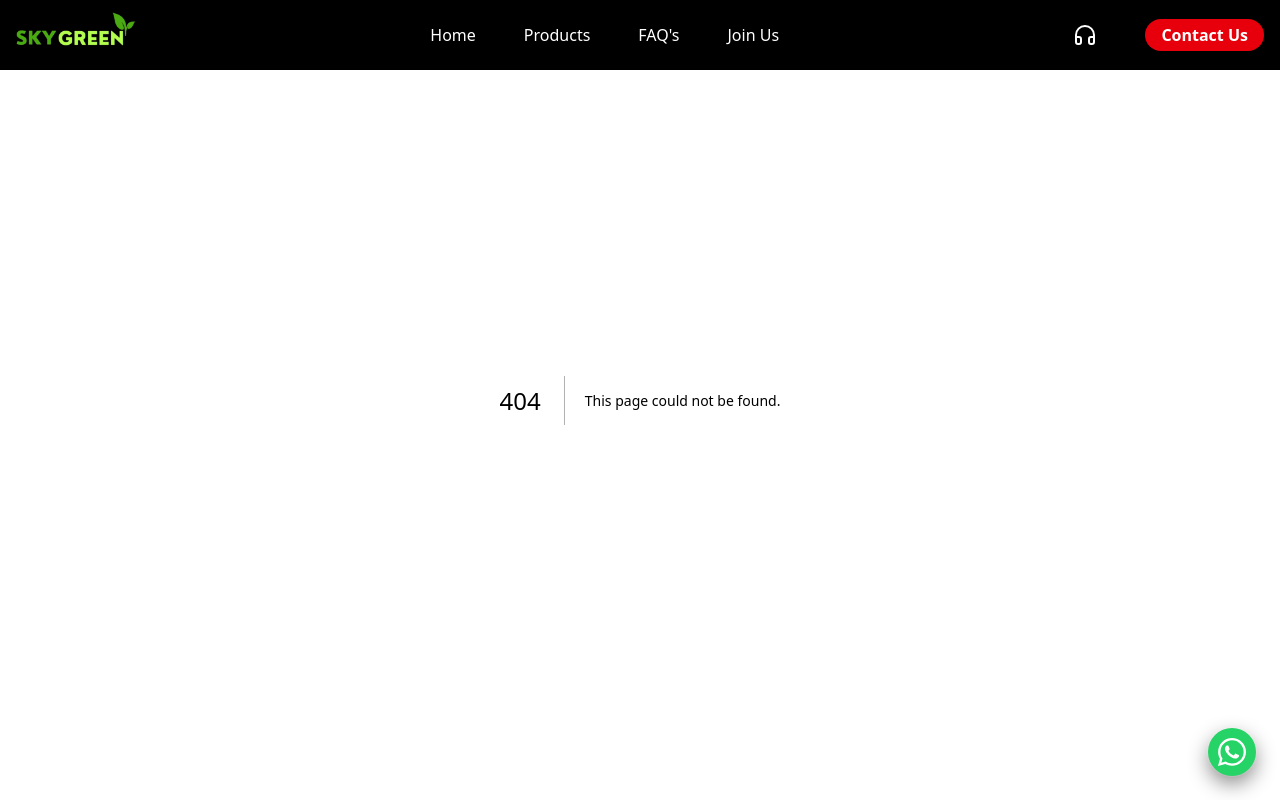
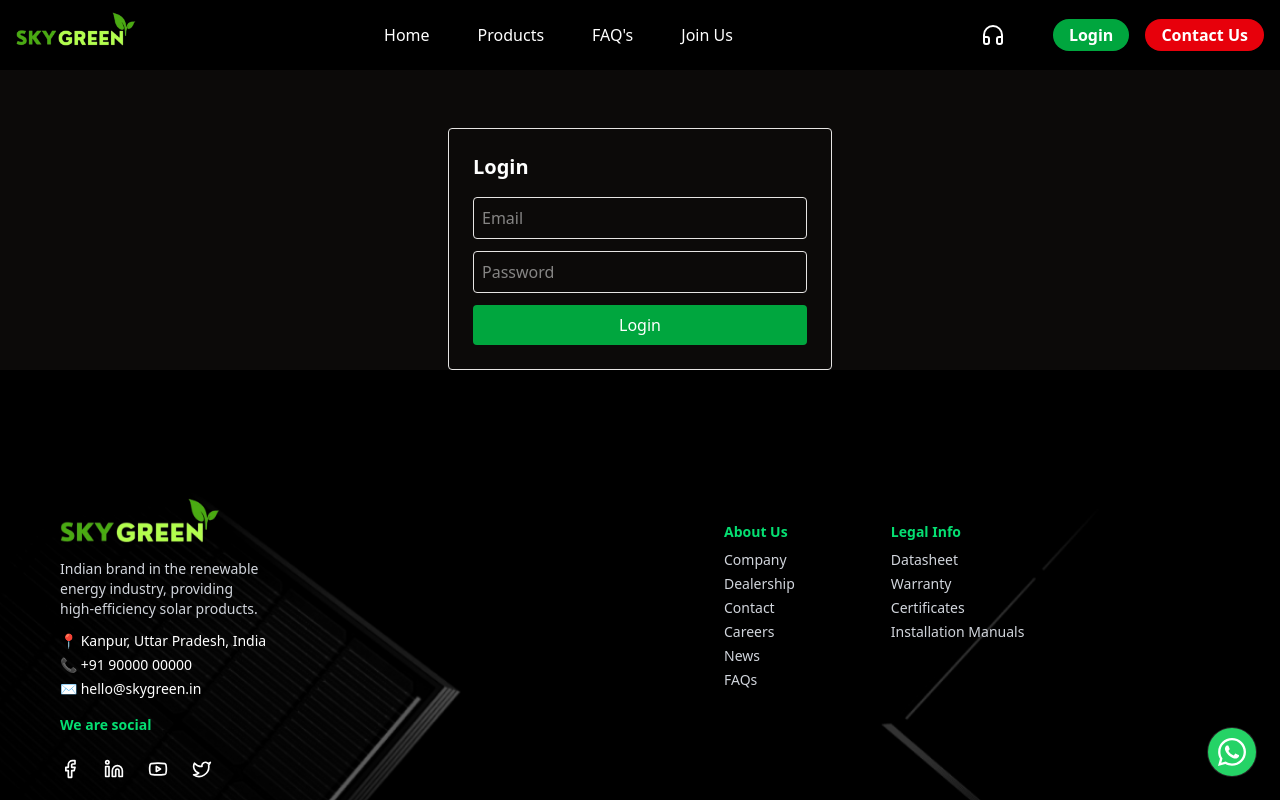
Before and after one commit to deepanshi-alva/skygreen, a Next.js app: page /login in a window 1280 px wide. Before the commit this address had no page. Shown: the top 800 px of the page. Built offline with nearby package versions, Linux system fonts and the light colour scheme.

Commit message:
added the functionality for the login

```diff
--- a/app/layout.tsx
+++ b/app/layout.tsx
@@ -4,6 +4,7 @@ import "./globals.css";
 import Footer from "@/components/common/footer";
 import Header from "@/components/common/header";
 import WhatsAppWidget from "@/components/WhatsAppWidget";
+import { AuthProvider } from "@/lib/authContext";
 
 const geistSans = Geist({
   variable: "--font-geist-sans",
@@ -30,6 +31,7 @@ export default function RootLayout({
       <body
         className={`${geistSans.variable} ${geistMono.variable} antialiased bg-background text-foreground `}
       >
+        <AuthProvider>
           <Header />
           {children}
           <Footer />
@@ -38,6 +40,7 @@ export default function RootLayout({
             bottom={24}
             right={24}
           />
+        </AuthProvider>
       </body>
     </html>
   );
--- /dev/null
+++ b/app/login/page.tsx
@@ -0,0 +1,48 @@
+"use client";
+import { useState } from "react";
+
+export default function LoginPage() {
+  const [email, setEmail] = useState("");
+  const [password, setPassword] = useState("");
+
+  const handleLogin = async (e: any) => {
+    e.preventDefault();
+    const res = await fetch(`${process.env.NEXT_PUBLIC_API_URL}/api/auth/local`, {
+      method: "POST",
+      headers: { "Content-Type": "application/json" },
+      body: JSON.stringify({ identifier: email, password }),
+    });
+    const data = await res.json();
+
+    if (data.jwt) {
+      localStorage.setItem("jwt", data.jwt);
+      localStorage.setItem("user", JSON.stringify(data.user));
+      window.location.href = "/"; // reload to update navbar
+    } else {
+      alert("Invalid login");
+    }
+  };
+
+  return (
+    <form onSubmit={handleLogin} className="max-w-sm mx-auto mt-32 text-white p-6 border rounded">
+      <h1 className="text-xl font-bold mb-4">Login</h1>
+      <input
+        type="email"
+        placeholder="Email"
+        value={email}
+        onChange={(e) => setEmail(e.target.value)}
+        className="w-full mb-3 p-2 border rounded"
+      />
+      <input
+        type="password"
+        placeholder="Password"
+        value={password}
+        onChange={(e) => setPassword(e.target.value)}
+        className="w-full mb-3 p-2 border rounded"
+      />
+      <button type="submit" className="w-full bg-green-600 text-white py-2 rounded">
+        Login
+      </button>
+    </form>
+  );
+}
--- a/components/common/header.tsx
+++ b/components/common/header.tsx
@@ -1,10 +1,11 @@
 "use client";
 
 import { useState, useEffect } from "react";
-import { Menu, X, ChevronDown, Headphones } from "lucide-react"; // Added Headphones icon
+import { Menu, X, ChevronDown, Headphones } from "lucide-react";
 import Image from "next/image";
 import Link from "next/link";
 import { usePathname } from "next/navigation";
+import { useAuth } from "@/lib/authContext"; // ✅ import auth context
 
 export default function Navbar() {
   const [mobileMenuOpen, setMobileMenuOpen] = useState(false);
@@ -12,6 +13,8 @@ export default function Navbar() {
   const [supportOpen, setSupportOpen] = useState(false);
   const [mobileSupportOpen, setMobileSupportOpen] = useState(false);
   const pathname = usePathname();
+
+  const { user, logout } = useAuth(); // ✅ get user & logout
 
   useEffect(() => {
     const handleScroll = () => {
@@ -22,13 +25,15 @@ export default function Navbar() {
   }, []);
 
   const linkClasses = (path: string) =>
-    `hover:text-green-500 transform hover:scale-110 transition-transform duration-300 ${pathname === path ? "text-green-500 font-semibold" : ""
+    `hover:text-green-500 transform hover:scale-110 transition-transform duration-300 ${
+      pathname === path ? "text-green-500 font-semibold" : ""
     }`;
 
   return (
     <div
-      className={`fixed top-0 w-full z-50 transition-shadow ${isSticky ? "shadow-md bg-black/90" : "bg-black"
-        }`}
+      className={`fixed top-0 w-full z-50 transition-shadow ${
+        isSticky ? "shadow-md bg-black/90" : "bg-black"
+      }`}
     >
       <nav className="max-w-7xl mx-auto flex items-center justify-between px-4 py-3 text-white">
         {/* Logo */}
@@ -58,7 +63,7 @@ export default function Navbar() {
           </Link>
         </div>
 
-        {/* Support + Contact */}
+        {/* Right Section: Support + Auth */}
         <div className="hidden md:flex items-center space-x-4 relative">
           {/* Support Dropdown */}
           <div
@@ -66,12 +71,17 @@ export default function Navbar() {
             onMouseEnter={() => setSupportOpen(true)}
             onMouseLeave={() => setSupportOpen(false)}
           >
-            <button className={`font-semibold flex items-center mr-8 transition-transform duration-300 ${supportOpen ? "text-green-500 scale-110" : "hover:text-green-400 hover:scale-110"
-              }`}>
+            <button
+              className={`font-semibold flex items-center mr-8 transition-transform duration-300 ${
+                supportOpen
+                  ? "text-green-500 scale-110"
+                  : "hover:text-green-400 hover:scale-110"
+              }`}
+            >
               <Headphones size={24} />
             </button>
 
-            {/* Support Popup (Dark Theme) */}
+            {/* Support Popup */}
             {supportOpen && (
               <div className="absolute right-0 mt-2 w-80 bg-gray-900/95 text-white rounded-xl shadow-xl p-5 z-50 border border-gray-700">
                 <p className="font-semibold text-green-400 mb-2">Pre-Sale</p>
@@ -91,11 +101,15 @@ export default function Navbar() {
                 >
                   service@skygreen.com
                 </a>
-                <p className="text-sm text-gray-500 mt-1">Responds within 24 hours</p>
+                <p className="text-sm text-gray-500 mt-1">
+                  Responds within 24 hours
+                </p>
 
                 <hr className="my-4 border-gray-700" />
 
-                <p className="font-semibold text-green-400 mb-2">Customer Support</p>
+                <p className="font-semibold text-green-400 mb-2">
+                  Customer Support
+                </p>
                 <a
                   href="tel:+19085700909"
                   className="block text-gray-300 hover:text-green-400"
@@ -107,8 +121,68 @@ export default function Navbar() {
                 </p>
               </div>
             )}
+          </div>
 
-          </div>
+          {/* ✅ Auth Section */}
+          {!user ? (
+            <Link
+              href={"/login"}
+              className="bg-green-600 px-4 py-1 rounded-full text-white font-semibold hover:bg-green-700 transition"
+            >
+              Login
+            </Link>
+          ) : (
+            <div className="relative group">
+              <button className="px-4 py-2 bg-gray-100 text-black rounded">
+                {user.username} <ChevronDown className="inline w-4 h-4" />
+              </button>
+              <div className="absolute right-0 mt-2 w-48 bg-white text-black shadow-lg rounded hidden group-hover:block">
+                {/* Common */}
+                <Link
+                  href="/profile"
+                  className="block px-4 py-2 hover:bg-gray-100"
+                >
+                  My Profile
+                </Link>
+
+                {/* Role-specific */}
+                {user?.role?.name === "Admin" && (
+                  <Link
+                    href="/admin/users"
+                    className="block px-4 py-2 hover:bg-gray-100"
+                  >
+                    Manage Users
+                  </Link>
+                )}
+
+                {user?.role?.name === "Caller" && (
+                  <Link
+                    href="/caller/users"
+                    className="block px-4 py-2 hover:bg-gray-100"
+                  >
+                    Assigned Users
+                  </Link>
+                )}
+
+                {user?.role?.name === "Customer" && (
+                  <Link
+                    href="/orders"
+                    className="block px-4 py-2 hover:bg-gray-100"
+                  >
+                    My Orders
+                  </Link>
+                )}
+
+                {/* Logout */}
+                <button
+                  onClick={logout}
+                  className="w-full text-left px-4 py-2 hover:bg-red-50 text-red-600"
+                >
+                  Logout
+                </button>
+              </div>
+            </div>
+          )}
 
           {/* Contact Us */}
           <Link
@@ -143,10 +217,71 @@ export default function Navbar() {
             Join Us
           </Link>
 
+          {/* ✅ Mobile Auth */}
+          {!user ? (
+            <Link
+              href={"/login"}
+              className="block bg-green-600 px-4 py-2 rounded text-center mt-3"
+            >
+              Login
+            </Link>
+          ) : (
+            <div className="mt-3 bg-white text-black rounded-lg shadow-lg">
+              <p className="px-4 py-2 font-semibold border-b">
+                Hello, {user.username}
+              </p>
+
+              <Link
+                href="/profile"
+                className="block px-4 py-2 hover:bg-gray-100"
+              >
+                My Profile
+              </Link>
+
+              {user?.role?.name === "Admin" && (
+                <Link
+                  href="/admin/users"
+                  className="block px-4 py-2 hover:bg-gray-100"
+                >
+                  Manage Users
+                </Link>
+              )}
+
+              {user?.role?.name === "Caller" && (
+                <Link
+                  href="/caller/users"
+                  className="block px-4 py-2 hover:bg-gray-100"
+                >
+                  Assigned Users
+                </Link>
+              )}
+
+              {user?.role?.name === "Customer" && (
+                <Link
+                  href="/orders"
+                  className="block px-4 py-2 hover:bg-gray-100"
+                >
+                  My Orders
+                </Link>
+              )}
+
+              <button
+                onClick={logout}
+                className="w-full text-left px-4 py-2 hover:bg-red-50 text-red-600"
+              >
+                Logout
+              </button>
+            </div>
+          )}
+
           {/* Mobile Support Dropdown */}
           <div className="mt-3">
             <button
-              className={`font-semibold flex items-center mr-8 transition-transform duration-300 ${supportOpen ? "text-green-500 scale-110" : "hover:text-green-400 hover:scale-110"}`}
+              className={`font-semibold flex items-center mr-8 transition-transform duration-300 ${
+                supportOpen
+                  ? "text-green-500 scale-110"
+                  : "hover:text-green-400 hover:scale-110"
+              }`}
               onClick={() => setMobileSupportOpen(!mobileSupportOpen)}
             >
               <Headphones size={18} />
@@ -160,10 +295,7 @@ export default function Navbar() {
                 </a>
 
                 <p className="font-semibold mt-3 mb-1">After-Sale</p>
-                <a
-                  href="mailto:service@skygreen.com"
-                  className="text-blue-600"
-                >
+                <a href="mailto:service@skygreen.com" className="text-blue-600">
                   service@skygreen.com
                 </a>
                 <p className="text-sm text-gray-500 mt-1">Respond in 24 hours</p>
--- /dev/null
+++ b/lib/authContext.tsx
@@ -0,0 +1,50 @@
+"use client";
+import { createContext, useContext, useEffect, useState } from "react";
+
+type User = {
+  id: number;
+  username: string;
+  email: string;
+  role: { name: string };
+};
+
+type AuthContextType = {
+  user: User | null;
+  jwt: string | null;
+  logout: () => void;
+};
+
+const AuthContext = createContext<AuthContextType>({
+  user: null,
+  jwt: null,
+  logout: () => {},
+});
+
+export const AuthProvider = ({ children }: { children: React.ReactNode }) => {
+  const [user, setUser] = useState<User | null>(null);
+  const [jwt, setJwt] = useState<string | null>(null);
+
+  useEffect(() => {
+    const storedUser = localStorage.getItem("user");
+    const storedJwt = localStorage.getItem("jwt");
+    if (storedUser && storedJwt) {
+      setUser(JSON.parse(storedUser));
+      setJwt(storedJwt);
+    }
+  }, []);
+
+  const logout = () => {
+    localStorage.removeItem("user");
+    localStorage.removeItem("jwt");
+    setUser(null);
+    setJwt(null);
+  };
+
+  return (
+    <AuthContext.Provider value={{ user, jwt, logout }}>
+      {children}
+    </AuthContext.Provider>
+  );
+};
+
+export const useAuth = () => useContext(AuthContext);
```
Lines whose indentation alone changed are shown as unchanged.
